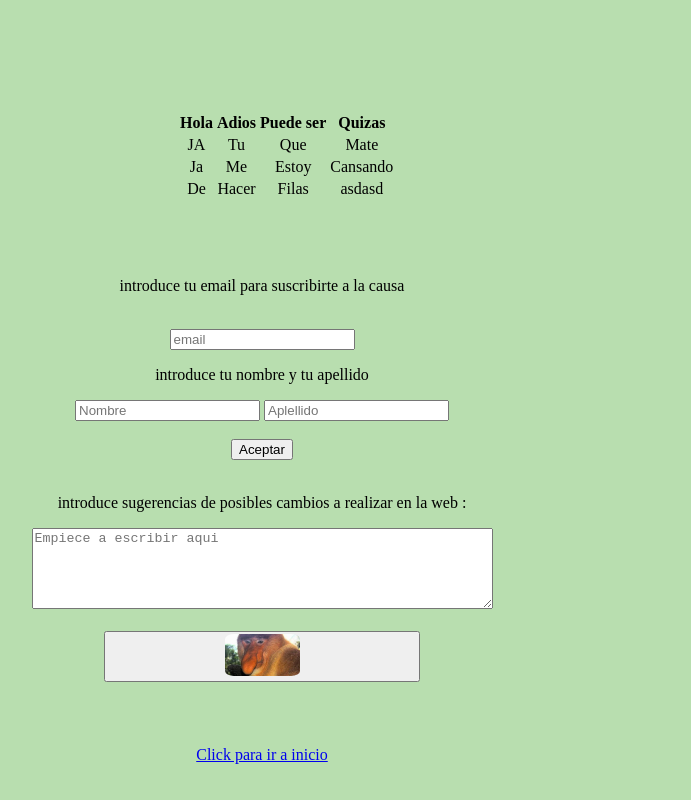
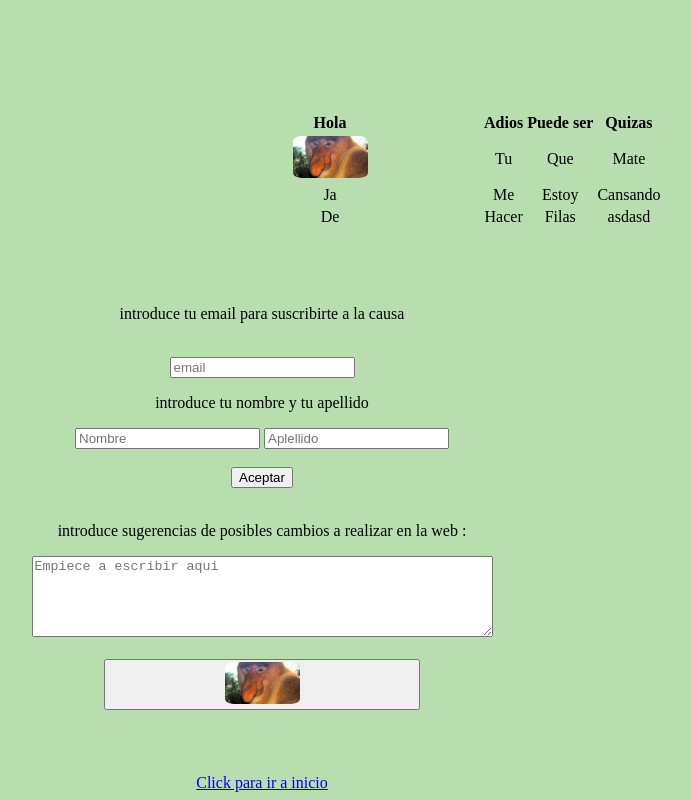
Before and after one commit to Eduu115/Animals, a plain HTML site: page index.html in a window 1280 px wide. Shown: the part 1133-1933 px from the top of the page, without its empty margins (378-1069 px from the left). Before the commit the page ends 1905 px from the top, so only its background shows below. Drawn offline with Linux system fonts and the light colour scheme.

Commit message:
Clasista

```diff
--- a/index.html
+++ b/index.html
@@ -75,7 +75,7 @@
 
                 </tr>
                 <tr>
-                    <td>JA</td>
+                    <td><a href="#arriba"><img src="Fotos/descarga (3).ico" alt=""></a></td>
                     <td>Tu</td>
                     <td>Que</td>
                     <td>Mate</td>
```
